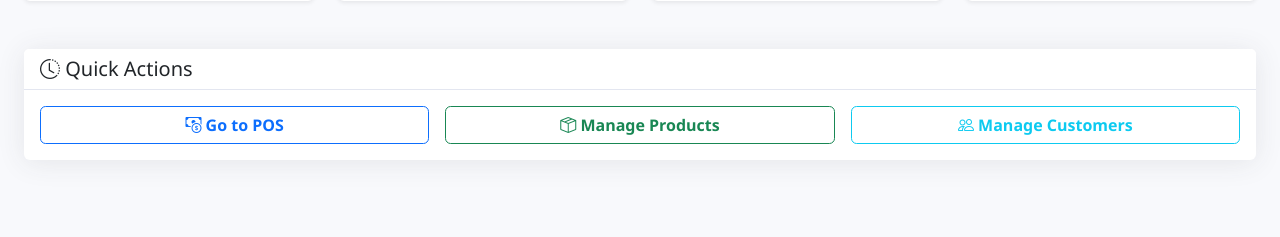
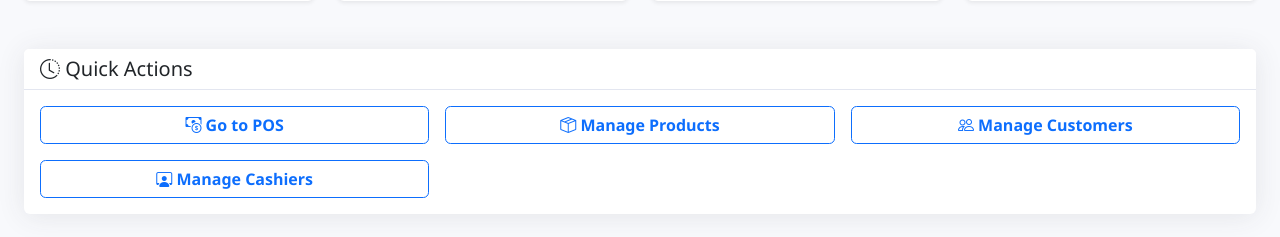
Before and after one commit to Thomas-Sugiarto/posrss, a Python web app: template app/templates/settings/index.html in a window 1280 px wide. Shown: the part 349-586 px from the top of the page. Run offline with Jinja, Linux system fonts and the light colour scheme; the template is opened without the code that fills it, so the values that code supplies are empty.

Commit message:
fix settings

```diff
--- a/app/templates/settings/index.html
+++ b/app/templates/settings/index.html
@@ -146,15 +146,22 @@
                         </div>
                         <div class="col-md-4">
                             <div class="d-grid">
-                                <a href="{{ url_for('products.index') }}" class="btn btn-outline-success">
+                                <a href="{{ url_for('products.index') }}" class="btn btn-outline-primary">
                                     <i class="bi bi-box-seam"></i> Manage Products
                                 </a>
                             </div>
                         </div>
                         <div class="col-md-4">
                             <div class="d-grid">
-                                <a href="{{ url_for('customers.index') }}" class="btn btn-outline-info">
+                                <a href="{{ url_for('customers.index') }}" class="btn btn-outline-primary">
                                     <i class="bi bi-people"></i> Manage Customers
+                                </a>
+                            </div>
+                        </div>
+                        <div class="col-md-4">
+                            <div class="d-grid">
+                                <a href="{{ url_for('customers.users') }}" class="btn btn-outline-primary">
+                                    <i class="bi bi-person-workspace"></i> Manage Cashiers
                                 </a>
                             </div>
                         </div>
```
